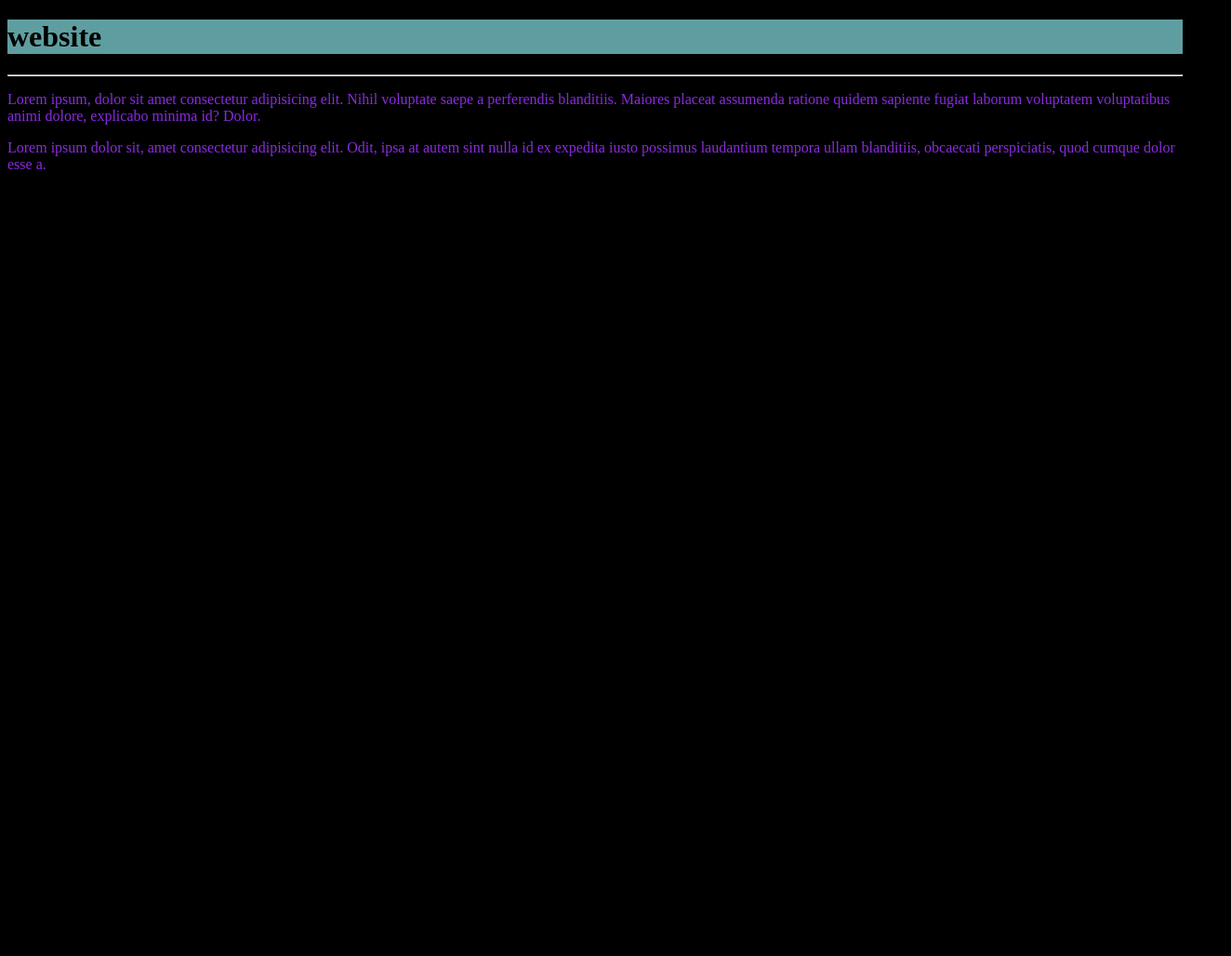
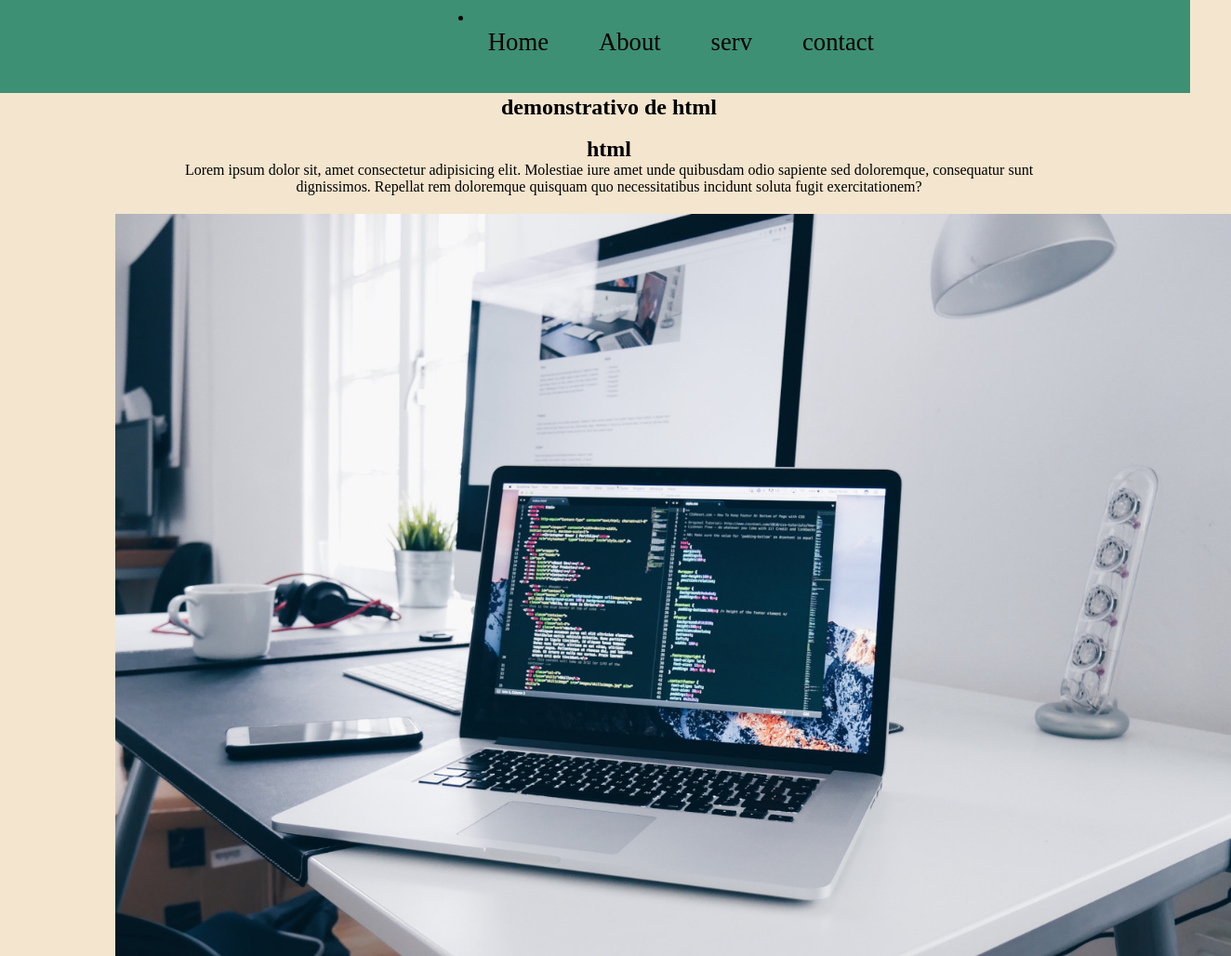
Before and after one commit to Brunodev2/estudohtmlcss, a plain HTML site: page SITE-NOVO/index.html in a window 1280 px wide. Shown: the top 1028 px of the page at 93% size, 1324 px wide, since content can reach past the window. Before the commit the page ends 800 px from the top, so only its background shows below. Drawn offline with Linux system fonts and the light colour scheme.

Commit message:
atualização de site novo

```diff
--- a/SITE-NOVO/index.html
+++ b/SITE-NOVO/index.html
@@ -8,18 +8,43 @@
     <script src="java.js" defer></script>
   </head>
   <body>
-    <h1>website</h1>
-    <hr />
-    <p>
-      Lorem ipsum, dolor sit amet consectetur adipisicing elit. Nihil voluptate
-      saepe a perferendis blanditiis. Maiores placeat assumenda ratione quidem
-      sapiente fugiat laborum voluptatem voluptatibus animi dolore, explicabo
-      minima id? Dolor.
-    </p>
-    <p>
-      Lorem ipsum dolor sit, amet consectetur adipisicing elit. Odit, ipsa at
-      autem sint nulla id ex expedita iusto possimus laudantium tempora ullam
-      blanditiis, obcaecati perspiciatis, quod cumque dolor esse a.
-    </p>
+    <section>
+      <nav class="nav_bar">
+        <li>
+          <a class="boton" href="#">Home</a>
+          <a class="boton" href="#">About</a>
+          <a class="boton" href="#">serv</a>
+          <a class="boton" href="#">contact</a>
+        </li>
+      </nav>
+      <hr />
+      <div class="tex">
+        <h1>demonstrativo de html</h1>
+        <br />
+
+        <h2>html</h2>
+        <p>
+          Lorem ipsum dolor sit, amet consectetur adipisicing elit. Molestiae
+          iure amet unde quibusdam odio sapiente sed doloremque, consequatur
+          sunt
+          <br />dignissimos. Repellat rem doloremque quisquam quo necessitatibus
+          incidunt soluta fugit exercitationem?
+        </p>
+      </div>
+      <div class="foto">
+        <img class="img" src="img/devi1500.jpg" alt="foto desenvolvedor" />
+      </div>
+      <div class="tex2">
+        <h1>css para estilos</h1>
+        <h2>estilos diferentes para modelos incriveis</h2>
+        <p>
+          Lorem ipsum dolor sit amet consectetur adipisicing elit. Explicabo
+          nisi minus error deserunt obcaecati. Mollitia voluptate inventore rem,
+          <br />
+          quam maxime deserunt quisquam magni minima, dolor aperiam eum omnis
+          natus quas?
+        </p>
+      </div>
+    </section>
   </body>
 </html>
--- a/SITE-NOVO/java.js
+++ b/SITE-NOVO/java.js
@@ -1,2 +1,2 @@
 var corpo = window.document.querySelector("body")
-corpo.style.background = "black"
+corpo.style.background = "rgb(244, 229, 206)"
--- a/SITE-NOVO/style.css
+++ b/SITE-NOVO/style.css
@@ -1,9 +1,49 @@
-h1 {
-  background-color: cadetblue;
+* {
+  margin: 0;
+  font: none;
+  padding: 0;
+  text-decoration: none;
 }
-p {
-  color: blueviolet;
+
+.nav_bar {
+  width: 100%;
+  height: 100px;
+  background-color: rgb(61, 144, 116);
+  position: fixed;
 }
-body {
-  background-color: brown;
+li {
+  position: relative;
+  text-align: right;
+  right: 300px;
 }
+.boton {
+  text-decoration: none;
+  font-size: 20pt;
+  position: relative;
+  top: 30px;
+  margin-right: 30px;
+  padding: 10px;
+  border-radius: 5px;
+  color: black;
+}
+.boton:hover {
+  background-color: rgb(28, 132, 97);
+}
+
+.tex {
+  margin-top: 100px;
+  margin-left: 30px;
+  text-align: center;
+}
+.img {
+  margin-top: 20px;
+  width: 1200px;
+
+  align-content: center;
+  margin-left: 124px;
+}
+
+.tex2 {
+  text-align: center;
+  margin-top: 20px;
+}
```
Also changed, not shown: SITE-NOVO/img/devi1500.jpg (added).
